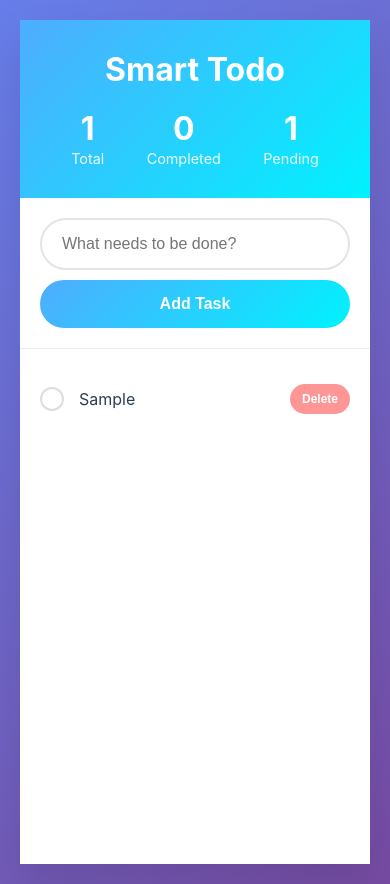
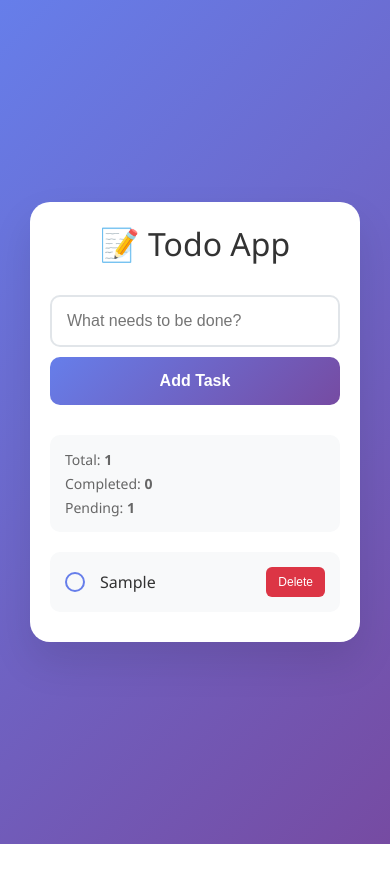
Before and after one commit to salisumohammed3-afk/smart-todo-app, a plain HTML site: page index.html in a window 390 px wide. Both pictures are taken after typing "Sample" into the empty fields and a click on the button "Add Task". After the commit the page ends 844 px from the top, so only its background shows below. Drawn offline with Linux system fonts and the light colour scheme.

Commit message:
Deploy clean todo app with all features

```diff
--- a/index.html
+++ b/index.html
@@ -12,277 +12,208 @@
         }
 
         body {
-            font-family: -apple-system, BlinkMacSystemFont, 'Segoe UI', Roboto, sans-serif;
+            font-family: 'Segoe UI', Tahoma, Geneva, Verdana, sans-serif;
             background: linear-gradient(135deg, #667eea 0%, #764ba2 100%);
             min-height: 100vh;
+            display: flex;
+            align-items: center;
+            justify-content: center;
             padding: 20px;
         }
 
         .container {
-            max-width: 600px;
-            margin: 0 auto;
             background: white;
             border-radius: 20px;
             box-shadow: 0 20px 40px rgba(0,0,0,0.1);
-            overflow: hidden;
+            padding: 40px;
+            width: 100%;
+            max-width: 500px;
         }
 
-        .header {
-            background: linear-gradient(135deg, #4facfe 0%, #00f2fe 100%);
-            padding: 30px;
+        h1 {
             text-align: center;
-            color: white;
-        }
-
-        .header h1 {
+            color: #333;
+            margin-bottom: 30px;
             font-size: 2.5rem;
-            margin-bottom: 10px;
-            font-weight: 700;
-        }
-
-        .stats {
-            display: flex;
-            justify-content: space-around;
-            margin-top: 20px;
-        }
-
-        .stat {
-            text-align: center;
-        }
-
-        .stat-number {
-            font-size: 2rem;
-            font-weight: bold;
-            display: block;
-        }
-
-        .stat-label {
-            font-size: 0.9rem;
-            opacity: 0.9;
-        }
-
-        .input-section {
-            padding: 30px;
-            border-bottom: 1px solid #eee;
+            font-weight: 300;
         }
 
         .input-container {
             display: flex;
             gap: 10px;
+            margin-bottom: 30px;
         }
 
         #taskInput {
             flex: 1;
-            padding: 15px 20px;
+            padding: 15px;
             border: 2px solid #e1e5e9;
-            border-radius: 50px;
+            border-radius: 10px;
             font-size: 16px;
             outline: none;
-            transition: all 0.3s ease;
+            transition: border-color 0.3s ease;
         }
 
         #taskInput:focus {
-            border-color: #4facfe;
-            box-shadow: 0 0 0 3px rgba(79, 172, 254, 0.1);
+            border-color: #667eea;
         }
 
         #addBtn {
             padding: 15px 25px;
-            background: linear-gradient(135deg, #4facfe 0%, #00f2fe 100%);
+            background: linear-gradient(135deg, #667eea 0%, #764ba2 100%);
             color: white;
             border: none;
-            border-radius: 50px;
+            border-radius: 10px;
+            cursor: pointer;
             font-size: 16px;
             font-weight: 600;
-            cursor: pointer;
-            transition: all 0.3s ease;
-            min-width: 80px;
+            transition: transform 0.2s ease;
         }
 
         #addBtn:hover {
             transform: translateY(-2px);
-            box-shadow: 0 10px 20px rgba(79, 172, 254, 0.3);
         }
 
-        #addBtn:active {
-            transform: translateY(0);
+        .stats {
+            display: flex;
+            justify-content: space-between;
+            margin-bottom: 20px;
+            padding: 15px;
+            background: #f8f9fa;
+            border-radius: 10px;
+            font-size: 14px;
+            color: #666;
         }
 
-        .tasks-section {
-            padding: 30px;
-            min-height: 300px;
-        }
-
-        .empty-state {
-            text-align: center;
-            color: #8e9aaf;
-            padding: 50px 20px;
-        }
-
-        .empty-state svg {
-            width: 80px;
-            height: 80px;
-            margin-bottom: 20px;
-            opacity: 0.5;
-        }
-
-        .empty-state h3 {
-            font-size: 1.5rem;
-            margin-bottom: 10px;
-        }
-
-        .empty-state p {
-            font-size: 1rem;
+        .task-list {
+            max-height: 400px;
+            overflow-y: auto;
         }
 
         .task-item {
             display: flex;
             align-items: center;
-            padding: 15px 0;
-            border-bottom: 1px solid #f0f0f0;
-            animation: slideIn 0.3s ease;
+            gap: 15px;
+            padding: 15px;
+            margin-bottom: 10px;
+            background: #f8f9fa;
+            border-radius: 10px;
+            transition: all 0.3s ease;
         }
 
-        .task-item:last-child {
-            border-bottom: none;
+        .task-item:hover {
+            background: #e9ecef;
+            transform: translateX(5px);
         }
 
-        @keyframes slideIn {
-            from {
-                opacity: 0;
-                transform: translateX(-20px);
-            }
-            to {
-                opacity: 1;
-                transform: translateX(0);
-            }
+        .task-item.completed {
+            opacity: 0.6;
+            background: #d4edda;
         }
 
         .task-checkbox {
-            width: 24px;
-            height: 24px;
-            border: 2px solid #ddd;
+            width: 20px;
+            height: 20px;
+            border: 2px solid #667eea;
             border-radius: 50%;
-            margin-right: 15px;
             cursor: pointer;
-            position: relative;
+            display: flex;
+            align-items: center;
+            justify-content: center;
             transition: all 0.3s ease;
-            flex-shrink: 0;
         }
 
-        .task-checkbox.completed {
-            background: linear-gradient(135deg, #4facfe 0%, #00f2fe 100%);
-            border-color: #4facfe;
+        .task-checkbox.checked {
+            background: #667eea;
         }
 
-        .task-checkbox.completed::after {
+        .task-checkbox.checked::after {
             content: '✓';
-            position: absolute;
-            top: 50%;
-            left: 50%;
-            transform: translate(-50%, -50%);
             color: white;
+            font-size: 12px;
             font-weight: bold;
-            font-size: 14px;
         }
 
         .task-text {
             flex: 1;
             font-size: 16px;
-            color: #2c3e50;
+            color: #333;
             transition: all 0.3s ease;
         }
 
-        .task-text.completed {
+        .task-item.completed .task-text {
             text-decoration: line-through;
-            color: #95a5a6;
+            color: #666;
         }
 
         .delete-btn {
-            background: #ff6b6b;
+            background: #dc3545;
             color: white;
             border: none;
             padding: 8px 12px;
-            border-radius: 20px;
+            border-radius: 6px;
             cursor: pointer;
             font-size: 12px;
-            font-weight: 600;
             transition: all 0.3s ease;
-            opacity: 0.7;
         }
 
         .delete-btn:hover {
-            opacity: 1;
+            background: #c82333;
             transform: scale(1.05);
-            box-shadow: 0 5px 15px rgba(255, 107, 107, 0.3);
         }
 
-        @media (max-width: 768px) {
+        .empty-state {
+            text-align: center;
+            padding: 40px 20px;
+            color: #666;
+        }
+
+        .empty-state h3 {
+            margin-bottom: 10px;
+            color: #333;
+        }
+
+        @media (max-width: 600px) {
             .container {
-                margin: 0;
-                border-radius: 0;
-                min-height: 100vh;
+                padding: 20px;
+                margin: 10px;
             }
 
-            .header h1 {
+            h1 {
                 font-size: 2rem;
-            }
-
-            .input-section {
-                padding: 20px;
-            }
-
-            .tasks-section {
-                padding: 20px;
             }
 
             .input-container {
                 flex-direction: column;
             }
 
-            #addBtn {
-                width: 100%;
-                padding: 15px;
+            .stats {
+                flex-direction: column;
+                gap: 5px;
             }
         }
     </style>
 </head>
 <body>
     <div class="container">
-        <div class="header">
-            <h1>Smart Todo</h1>
-            <div class="stats">
-                <div class="stat">
-                    <span class="stat-number" id="totalTasks">0</span>
-                    <span class="stat-label">Total</span>
-                </div>
-                <div class="stat">
-                    <span class="stat-number" id="completedTasks">0</span>
-                    <span class="stat-label">Completed</span>
-                </div>
-                <div class="stat">
-                    <span class="stat-number" id="pendingTasks">0</span>
-                    <span class="stat-label">Pending</span>
-                </div>
-            </div>
+        <h1>📝 Todo App</h1>
+
+        <div class="input-container">
+            <input type="text" id="taskInput" placeholder="What needs to be done?" maxlength="200">
+            <button id="addBtn">Add Task</button>
         </div>
 
-        <div class="input-section">
-            <div class="input-container">
-                <input type="text" id="taskInput" placeholder="What needs to be done?" maxlength="100">
-                <button id="addBtn">Add Task</button>
-            </div>
+        <div class="stats">
+            <span>Total: <strong id="totalTasks">0</strong></span>
+            <span>Completed: <strong id="completedTasks">0</strong></span>
+            <span>Pending: <strong id="pendingTasks">0</strong></span>
         </div>
 
-        <div class="tasks-section">
-            <div id="emptyState" class="empty-state">
-                <svg viewBox="0 0 24 24" fill="currentColor">
-                    <path d="M19 3H5c-1.1 0-2 .9-2 2v14c0 1.1.9 2 2 2h14c1.1 0 2-.9 2-2V5c0-1.1-.9-2-2-2zM9 17l-5-5 1.41-1.41L9 14.17l7.59-7.59L18 8l-9 9z"/>
-                </svg>
-                <h3>No tasks yet</h3>
-                <p>Add your first task above to get started!</p>
+        <div class="task-list" id="taskList">
+            <div class="empty-state">
+                <h3>No tasks yet!</h3>
+                <p>Add your first task above to get started.</p>
             </div>
-            <div id="tasksList"></div>
         </div>
     </div>
 
@@ -290,49 +221,36 @@
         class TodoApp {
             constructor() {
                 this.tasks = this.loadTasks();
-                this.taskIdCounter = this.getNextId();
-                this.init();
-            }
+                this.taskInput = document.getElementById('taskInput');
+                this.addBtn = document.getElementById('addBtn');
+                this.taskList = document.getElementById('taskList');
 
-            init() {
                 this.bindEvents();
                 this.render();
-                this.updateStats();
             }
 
             bindEvents() {
-                const taskInput = document.getElementById('taskInput');
-                const addBtn = document.getElementById('addBtn');
-
-                addBtn.addEventListener('click', () => this.addTask());
-                taskInput.addEventListener('keypress', (e) => {
-                    if (e.key === 'Enter') {
-                        this.addTask();
-                    }
+                this.addBtn.addEventListener('click', () => this.addTask());
+                this.taskInput.addEventListener('keypress', (e) => {
+                    if (e.key === 'Enter') this.addTask();
                 });
             }
 
             addTask() {
-                const taskInput = document.getElementById('taskInput');
-                const text = taskInput.value.trim();
-
-                if (text === '') {
-                    taskInput.focus();
-                    return;
-                }
+                const text = this.taskInput.value.trim();
+                if (!text) return;
 
                 const task = {
-                    id: this.taskIdCounter++,
+                    id: Date.now(),
                     text: text,
                     completed: false,
                     createdAt: new Date().toISOString()
                 };
 
-                this.tasks.push(task);
+                this.tasks.unshift(task);
+                this.taskInput.value = '';
                 this.saveTasks();
-                taskInput.value = '';
                 this.render();
-                this.updateStats();
             }
 
             toggleTask(id) {
@@ -341,7 +259,6 @@
                     task.completed = !task.completed;
                     this.saveTasks();
                     this.render();
-                    this.updateStats();
                 }
             }
 
@@ -349,28 +266,18 @@
                 this.tasks = this.tasks.filter(t => t.id !== id);
                 this.saveTasks();
                 this.render();
-                this.updateStats();
             }
 
-            render() {
-                const tasksList = document.getElementById('tasksList');
-                const emptyState = document.getElementById('emptyState');
+            loadTasks() {
+                try {
+                    return JSON.parse(localStorage.getItem('todoTasks')) || [];
+                } catch {
+                    return [];
+                }
+            }
 
-                if (this.tasks.length === 0) {
-                    emptyState.style.display = 'block';
-                    tasksList.innerHTML = '';
-                    return;
-                }
-
-                emptyState.style.display = 'none';
-                tasksList.innerHTML = this.tasks.map(task => `
-                    <div class="task-item">
-                        <div class="task-checkbox ${task.completed ? 'completed' : ''}"
-                             onclick="todoApp.toggleTask(${task.id})"></div>
-                        <div class="task-text ${task.completed ? 'completed' : ''}">${this.escapeHtml(task.text)}</div>
-                        <button class="delete-btn" onclick="todoApp.deleteTask(${task.id})">Delete</button>
-                    </div>
-                `).join('');
+            saveTasks() {
+                localStorage.setItem('todoTasks', JSON.stringify(this.tasks));
             }
 
             updateStats() {
@@ -383,43 +290,38 @@
                 document.getElementById('pendingTasks').textContent = pending;
             }
 
+            render() {
+                this.updateStats();
+
+                if (this.tasks.length === 0) {
+                    this.taskList.innerHTML = `
+                        <div class="empty-state">
+                            <h3>No tasks yet!</h3>
+                            <p>Add your first task above to get started.</p>
+                        </div>
+                    `;
+                    return;
+                }
+
+                this.taskList.innerHTML = this.tasks.map(task => `
+                    <div class="task-item ${task.completed ? 'completed' : ''}">
+                        <div class="task-checkbox ${task.completed ? 'checked' : ''}"
+                             onclick="app.toggleTask(${task.id})"></div>
+                        <div class="task-text">${this.escapeHtml(task.text)}</div>
+                        <button class="delete-btn" onclick="app.deleteTask(${task.id})">Delete</button>
+                    </div>
+                `).join('');
+            }
+
             escapeHtml(text) {
                 const div = document.createElement('div');
                 div.textContent = text;
                 return div.innerHTML;
             }
-
-            saveTasks() {
-                try {
-                    localStorage.setItem('todoApp_tasks', JSON.stringify(this.tasks));
-                    localStorage.setItem('todoApp_counter', this.taskIdCounter.toString());
-                } catch (e) {
-                    console.warn('Could not save to localStorage:', e);
-                }
-            }
-
-            loadTasks() {
-                try {
-                    const saved = localStorage.getItem('todoApp_tasks');
-                    return saved ? JSON.parse(saved) : [];
-                } catch (e) {
-                    console.warn('Could not load from localStorage:', e);
-                    return [];
-                }
-            }
-
-            getNextId() {
-                try {
-                    const saved = localStorage.getItem('todoApp_counter');
-                    return saved ? parseInt(saved, 10) : 1;
-                } catch (e) {
-                    return 1;
-                }
-            }
         }
 
         // Initialize the app
-        const todoApp = new TodoApp();
+        const app = new TodoApp();
     </script>
 </body>
 </html>
```
